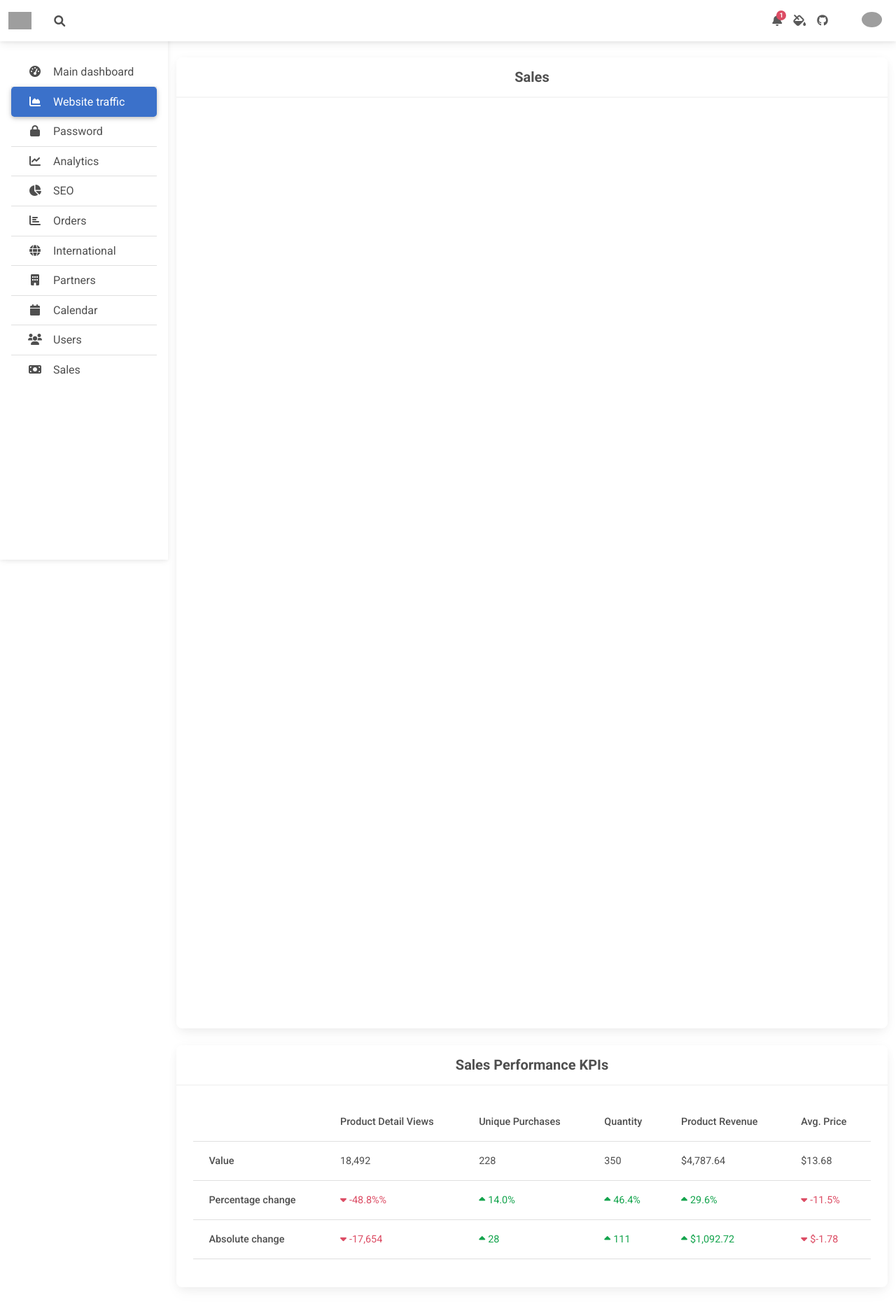
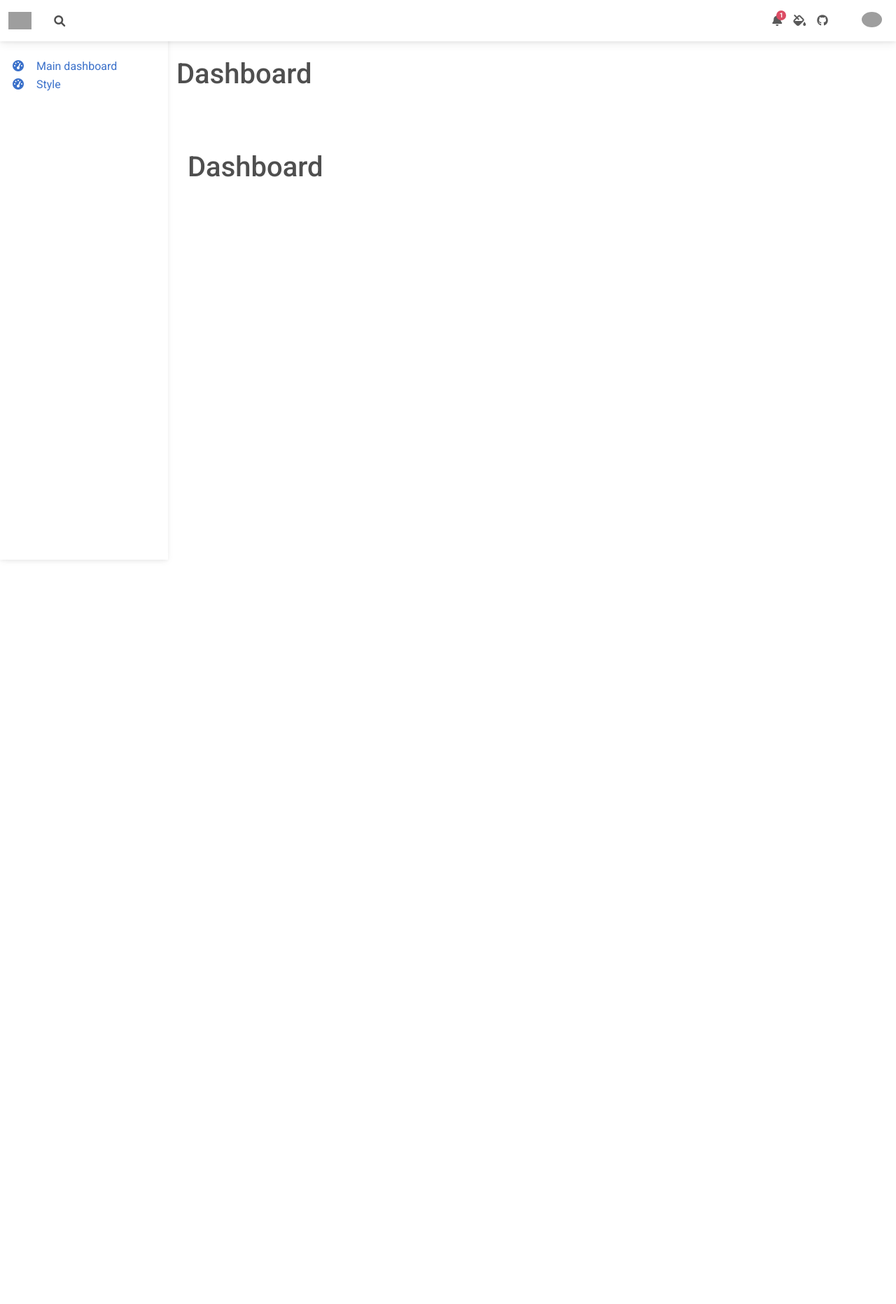
Before and after one commit to lata-makdiya/my-app, a React (Create React App) app: page / in a window 1280 px wide. Shown: the whole page at 70% size. After the commit the page ends 800 px from the top, so only its background shows below. Built offline with nearby package versions, Linux system fonts and the light colour scheme; grey boxes are pictures that could not be loaded.

Commit message:
refactor: added routers

```diff
--- a/package.json
+++ b/package.json
@@ -10,6 +10,7 @@
     "react": "^18.2.0",
     "react-bootstrap": "^2.10.2",
     "react-dom": "^18.2.0",
+    "react-router-dom": "^6.22.3",
     "react-scripts": "5.0.1",
     "web-vitals": "^2.1.4"
   },
--- a/src/App.js
+++ b/src/App.js
@@ -4,7 +4,7 @@ import Footer from './layouts/Footer';
 import Sidebar from './layouts/Sidebar';
 // import Sidebar1, { firstMenu, secondMenu } from './layouts/Sidebar';
 // import Practice from './practice/Practice';
-// import '../node_modules/bootstrap/dist/css/bootstrap.min.css';
+import '../node_modules/bootstrap/dist/css/bootstrap.min.css';
 import Dashboard from './content/Dashboard';
 import './assets/css/admin.css';
 import './assets/css/mdb.min.css';
--- a/src/content/Dashboard.js
+++ b/src/content/Dashboard.js
@@ -3,110 +3,8 @@ import React from 'react'
 export default function Dashboard() {
     return (
         <main style={{marginTop: "58px"}}>
-            <div class="container pt-4">
-                <section class="mb-4">
-                    <div class="card">
-                        <div class="card-header py-3">
-                            <h5 class="mb-0 text-center"><strong>Sales</strong></h5>
-                        </div>
-                        <div class="card-body">
-                            <canvas class="my-4 w-100" id="myChart" height="380"></canvas>
-                        </div>
-                    </div>
-                </section>
-
-                <section class="mb-4">
-                    <div class="card">
-                        <div class="card-header text-center py-3">
-                            <h5 class="mb-0 text-center">
-                                <strong>Sales Performance KPIs</strong>
-                            </h5>
-                        </div>
-                        <div class="card-body">
-                            <div class="table-responsive">
-                                <table class="table table-hover text-nowrap">
-                                    <thead>
-                                        <tr>
-                                            <th scope="col"></th>
-                                            <th scope="col">Product Detail Views</th>
-                                            <th scope="col">Unique Purchases</th>
-                                            <th scope="col">Quantity</th>
-                                            <th scope="col">Product Revenue</th>
-                                            <th scope="col">Avg. Price</th>
-                                        </tr>
-                                    </thead>
-                                    <tbody>
-                                        <tr>
-                                            <th scope="row">Value</th>
-                                            <td>18,492</td>
-                                            <td>228</td>
-                                            <td>350</td>
-                                            <td>$4,787.64</td>
-                                            <td>$13.68</td>
-                                        </tr>
-                                        <tr>
-                                            <th scope="row">Percentage change</th>
-                                            <td>
-                                                <span class="text-danger">
-                                                    <i class="fas fa-caret-down me-1"></i><span>-48.8%%</span>
-                                                </span>
-                                            </td>
-                                            <td>
-                                                <span class="text-success">
-                                                    <i class="fas fa-caret-up me-1"></i><span>14.0%</span>
-                                                </span>
-                                            </td>
-                                            <td>
-                                                <span class="text-success">
-                                                    <i class="fas fa-caret-up me-1"></i><span>46.4%</span>
-                                                </span>
-                                            </td>
-                                            <td>
-                                                <span class="text-success">
-                                                    <i class="fas fa-caret-up me-1"></i><span>29.6%</span>
-                                                </span>
-                                            </td>
-                                            <td>
-                                                <span class="text-danger">
-                                                    <i class="fas fa-caret-down me-1"></i><span>-11.5%</span>
-                                                </span>
-                                            </td>
-                                        </tr>
-                                        <tr>
-                                            <th scope="row">Absolute change</th>
-                                            <td>
-                                                <span class="text-danger">
-                                                    <i class="fas fa-caret-down me-1"></i><span>-17,654</span>
-                                                </span>
-                                            </td>
-                                            <td>
-                                                <span class="text-success">
-                                                    <i class="fas fa-caret-up me-1"></i><span>28</span>
-                                                </span>
-                                            </td>
-                                            <td>
-                                                <span class="text-success">
-                                                    <i class="fas fa-caret-up me-1"></i><span>111</span>
-                                                </span>
-                                            </td>
-                                            <td>
-                                                <span class="text-success">
-                                                    <i class="fas fa-caret-up me-1"></i><span>$1,092.72</span>
-                                                </span>
-                                            </td>
-                                            <td>
-                                                <span class="text-danger">
-                                                    <i class="fas fa-caret-down me-1"></i><span>$-1.78</span>
-                                                </span>
-                                            </td>
-                                        </tr>
-                                    </tbody>
-                                </table>
-                            </div>
-                        </div>
-                    </div>
-                </section>
-
+            <div className="container pt-4">
+                <h1>Dashboard</h1>
             </div>
         </main>
     )
--- a/src/layouts/Sidebar.js
+++ b/src/layouts/Sidebar.js
@@ -1,39 +1,64 @@
 import PropTypes from 'prop-types';
+import Dashboard from '../content/Dashboard';
+import {
+    BrowserRouter as Router,
+    Routes,
+    Route,
+    Link,
+} from "react-router-dom";
+import StyleComponent from '../practice/style/StyleComponent';
 
 let Sidebar = (props) => {
     return (
         // <div>This is Sidebar, {props.menu[0]}</div>
-        <nav id="sidebarMenu" class="collapse d-lg-block sidebar collapse bg-white">
-            <div class="position-sticky">
-                <div class="list-group list-group-flush mx-3 mt-4">
-                    <a href="#" class="list-group-item list-group-item-action py-2" data-mdb-ripple-init aria-current="true">
-                        <i class="fas fa-tachometer-alt fa-fw me-3"></i><span>Main dashboard</span>
+        <nav id="sidebarMenu" className="collapse d-lg-block sidebar collapse bg-white">
+            <div className="position-sticky">
+                <div className="list-group list-group-flush mx-3 mt-4">
+                    <div>
+                        <Link to="/">
+                            <i className="fas fa-tachometer-alt fa-fw me-3"></i><span>Main dashboard</span>
+                        </Link>
+                    </div>
+                    <div>
+                        <Link to="/style">
+                            <i className="fas fa-tachometer-alt fa-fw me-3"></i><span>Style</span>
+                        </Link>
+                    </div>
+                    <Routes>
+                        <Route
+                            path="/"
+                            element={<Dashboard />}
+                        ></Route>
+                        <Route
+                            path="/style"
+                            element={<StyleComponent />}
+                        ></Route>
+                    </Routes>
+                    {/* <a href="#" className="list-group-item list-group-item-action py-2 active" data-mdb-ripple-init>
+                        <i className="fas fa-chart-area fa-fw me-3"></i><span>Website traffic </span>
                     </a>
-                    <a href="#" class="list-group-item list-group-item-action py-2 active" data-mdb-ripple-init>
-                        <i class="fas fa-chart-area fa-fw me-3"></i><span>Website traffic </span>
+                    <a href="#" className="list-group-item list-group-item-action py-2" data-mdb-ripple-init><i
+                        className="fas fa-lock fa-fw me-3"></i><span>Password</span></a>
+                    <a href="#" className="list-group-item list-group-item-action py-2" data-mdb-ripple-init><i
+                        className="fas fa-chart-line fa-fw me-3"></i><span>Analytics</span></a>
+                    <a href="#" className="list-group-item list-group-item-action py-2" data-mdb-ripple-init>
+                        <i className="fas fa-chart-pie fa-fw me-3"></i><span>SEO</span>
                     </a>
-                    <a href="#" class="list-group-item list-group-item-action py-2" data-mdb-ripple-init><i
-                        class="fas fa-lock fa-fw me-3"></i><span>Password</span></a>
-                    <a href="#" class="list-group-item list-group-item-action py-2" data-mdb-ripple-init><i
-                        class="fas fa-chart-line fa-fw me-3"></i><span>Analytics</span></a>
-                    <a href="#" class="list-group-item list-group-item-action py-2" data-mdb-ripple-init>
-                        <i class="fas fa-chart-pie fa-fw me-3"></i><span>SEO</span>
-                    </a>
-                    <a href="#" class="list-group-item list-group-item-action py-2" data-mdb-ripple-init><i
-                        class="fas fa-chart-bar fa-fw me-3"></i><span>Orders</span></a>
-                    <a href="#" class="list-group-item list-group-item-action py-2" data-mdb-ripple-init><i
-                        class="fas fa-globe fa-fw me-3"></i><span>International</span></a>
-                    <a href="#" class="list-group-item list-group-item-action py-2" data-mdb-ripple-init><i
-                        class="fas fa-building fa-fw me-3"></i><span>Partners</span></a>
-                    <a href="#" class="list-group-item list-group-item-action py-2" data-mdb-ripple-init><i
-                        class="fas fa-calendar fa-fw me-3"></i><span>Calendar</span></a>
-                    <a href="#" class="list-group-item list-group-item-action py-2" data-mdb-ripple-init><i
-                        class="fas fa-users fa-fw me-3"></i><span>Users</span></a>
-                    <a href="#" class="list-group-item list-group-item-action py-2" data-mdb-ripple-init><i
-                        class="fas fa-money-bill fa-fw me-3"></i><span>Sales</span></a>
+                    <a href="#" className="list-group-item list-group-item-action py-2" data-mdb-ripple-init><i
+                        className="fas fa-chart-bar fa-fw me-3"></i><span>Orders</span></a>
+                    <a href="#" className="list-group-item list-group-item-action py-2" data-mdb-ripple-init><i
+                        className="fas fa-globe fa-fw me-3"></i><span>International</span></a>
+                    <a href="#" className="list-group-item list-group-item-action py-2" data-mdb-ripple-init><i
+                        className="fas fa-building fa-fw me-3"></i><span>Partners</span></a>
+                    <a href="#" className="list-group-item list-group-item-action py-2" data-mdb-ripple-init><i
+                        className="fas fa-calendar fa-fw me-3"></i><span>Calendar</span></a>
+                    <a href="#" className="list-group-item list-group-item-action py-2" data-mdb-ripple-init><i
+                        className="fas fa-users fa-fw me-3"></i><span>Users</span></a>
+                    <a href="#" className="list-group-item list-group-item-action py-2" data-mdb-ripple-init><i
+                        className="fas fa-money-bill fa-fw me-3"></i><span>Sales</span></a> */}
                 </div>
             </div>
-        </nav>
+        </nav >
     );
 }
 
```
Also changed, not shown: src/index.js (+5 -2 lines), src/layouts/Navbar.js (+45 -45 lines), src/practice/Practice.js (+5 -2 lines), src/practice/hook/Form.js (added, +22 -0 lines), src/practice/hook/MyInput.js (added, +15 -0 lines), 1 other file (tests, documents, lock files or other folders).
